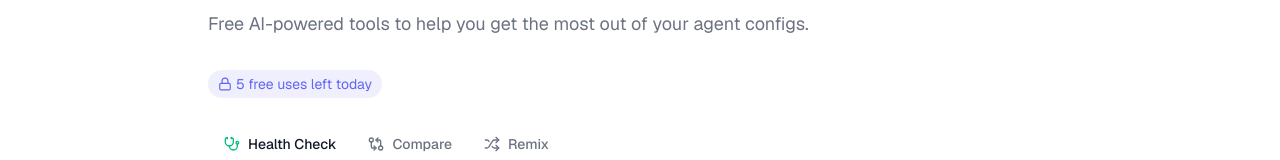
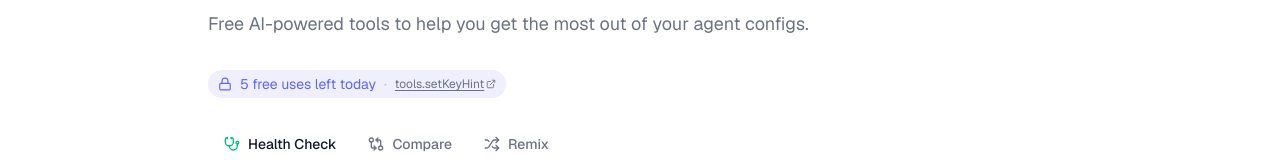
Before and after one commit to lalawgwg99/uumax, a Next.js app: page /en/tools in a window 1280 px wide. Shown: the part 228-388 px from the top of the page. Built offline with nearby package versions, Linux system fonts and the light colour scheme; no server answers.

Commit message:
feat: add API key setup link in free tier indicator on Tools page

```diff
--- a/src/app/[locale]/tools/ToolsClient.tsx
+++ b/src/app/[locale]/tools/ToolsClient.tsx
@@ -2,7 +2,7 @@
 
 import { useState, useEffect } from "react";
 import { useTranslations } from "next-intl";
-import { Stethoscope, GitCompareArrows, Shuffle, Sparkles, Lock } from "lucide-react";
+import { Stethoscope, GitCompareArrows, Shuffle, Sparkles, Lock, ExternalLink } from "lucide-react";
 import { getFreeTierRemaining, getApiKey } from "@/lib/openrouter";
 import { HealthCheckTab } from "./tabs/HealthCheckTab";
 import { CompareTab } from "./tabs/CompareTab";
@@ -54,9 +54,19 @@ export function ToolsClient({ configs }: Props) {
             {t("unlimitedKey")}
           </span>
         ) : (
-          <span className="inline-flex items-center gap-1 px-2.5 py-1 rounded-full bg-[var(--color-brand)]/10 text-[var(--color-brand)]">
+          <span className="inline-flex items-center gap-2 px-2.5 py-1 rounded-full bg-[var(--color-brand)]/10 text-[var(--color-brand)]">
             <Lock size={14} />
             {t("freeRemaining", { count: remaining })}
+            <span className="opacity-40">·</span>
+            <a
+              href="https://openrouter.ai/keys"
+              target="_blank"
+              rel="noopener noreferrer"
+              className="inline-flex items-center gap-0.5 text-xs text-[var(--fg-muted)] hover:text-[var(--fg)] transition-colors underline underline-offset-2"
+            >
+              {t("setKeyHint")}
+              <ExternalLink size={10} />
+            </a>
           </span>
         )}
       </div>
```
